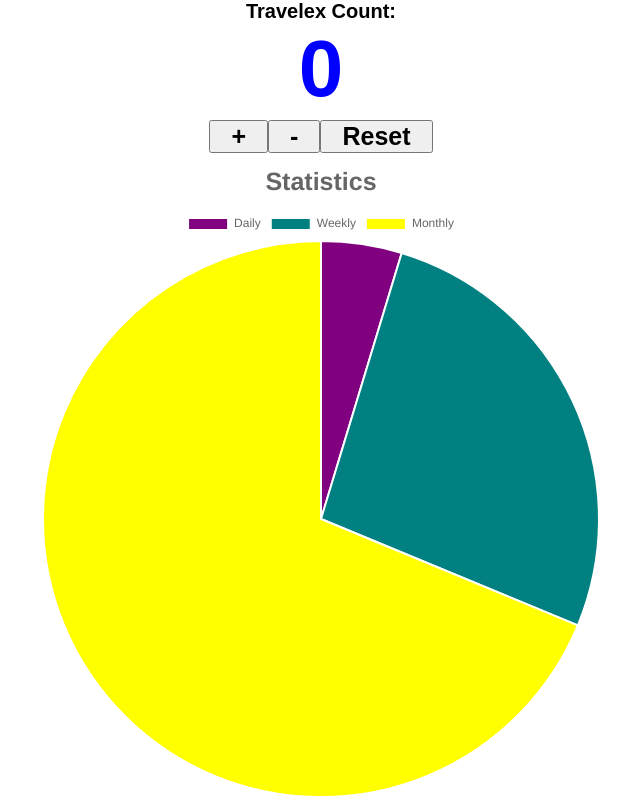
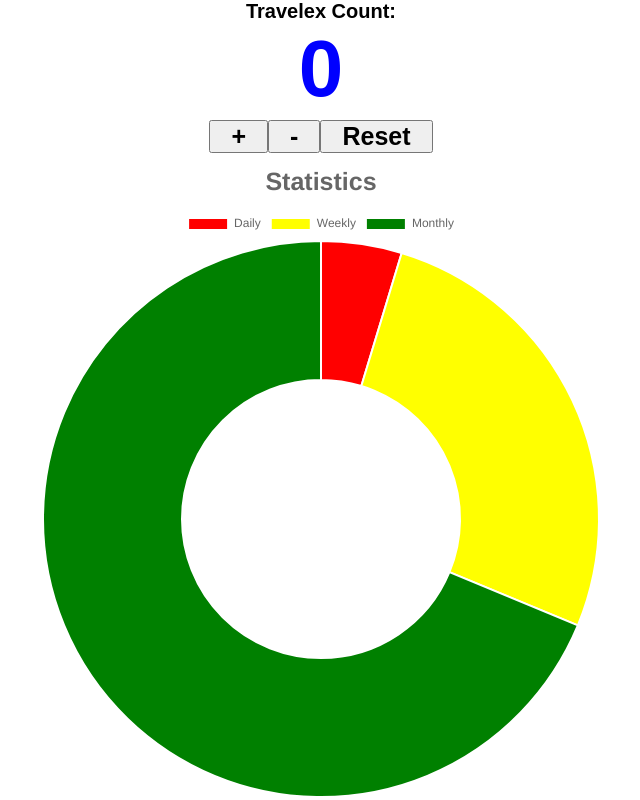
Before and after one commit to micah-rose/mock-react-counter, a React (Create React App) app: page / in a window 1280 px wide. Shown: the whole page, without its empty margins (319-959 px from the left). Built offline with nearby package versions, Linux system fonts and the light colour scheme.

Commit message:
Changed chart type from pie to doughnut. Am looking into ways to create a gauge chart to represent the data.

```diff
--- a/package.json
+++ b/package.json
@@ -7,9 +7,11 @@
     "@testing-library/react": "^9.4.0",
     "@testing-library/user-event": "^7.2.1",
     "chart.js": "^2.9.3",
+    "d3": "^5.15.0",
     "react": "^16.12.0",
     "react-chartjs-2": "^2.9.0",
     "react-dom": "^16.12.0",
+    "react-gauge-chart": "^0.2.5",
     "react-scripts": "3.3.0"
   },
   "scripts": {
--- a/src/components/Chart.js
+++ b/src/components/Chart.js
@@ -1,5 +1,6 @@
 import React, {Component} from 'react';
-import {Bar, Line, Pie, Polar, Doughnut} from 'react-chartjs-2';
+import {Bar, Line, Pie, Polar, Doughnut, Radar, Bubble} from 'react-chartjs-2';
+//import GaugeChart from 'react-gauge-chart';
 
 class Chart extends Component {
 
@@ -17,7 +18,7 @@
                     label: 'Statistics',
                     data: [3, 17, 44],
                     backgroundColor: [
-                        'purple', 'teal', 'yellow'
+                        'red', 'yellow', 'green'
                     ]
                 }]
         }
@@ -27,7 +28,7 @@
     render(){
         return(
             <div className="chart">
-                <Pie
+                <Doughnut
                     data={this.state.chartData}
                     options={{
                         title: {
```
Also changed, not shown: 1 other file (tests, documents, lock files or other folders).
